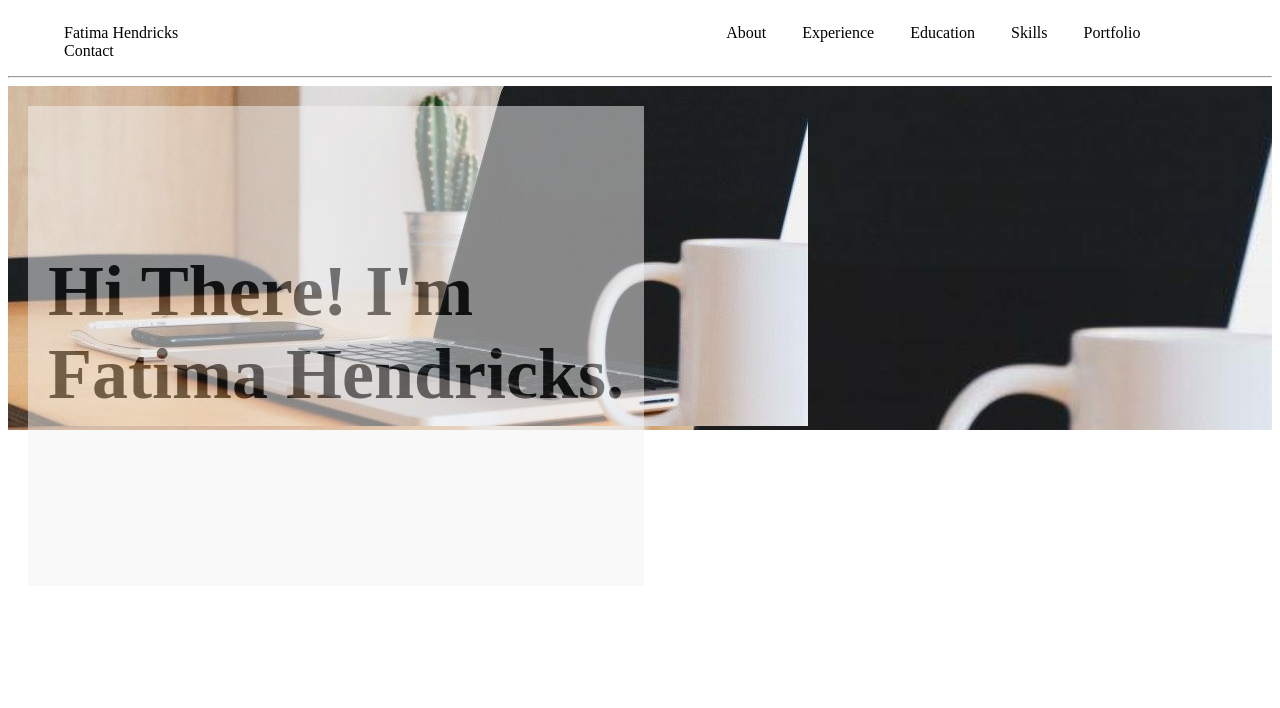
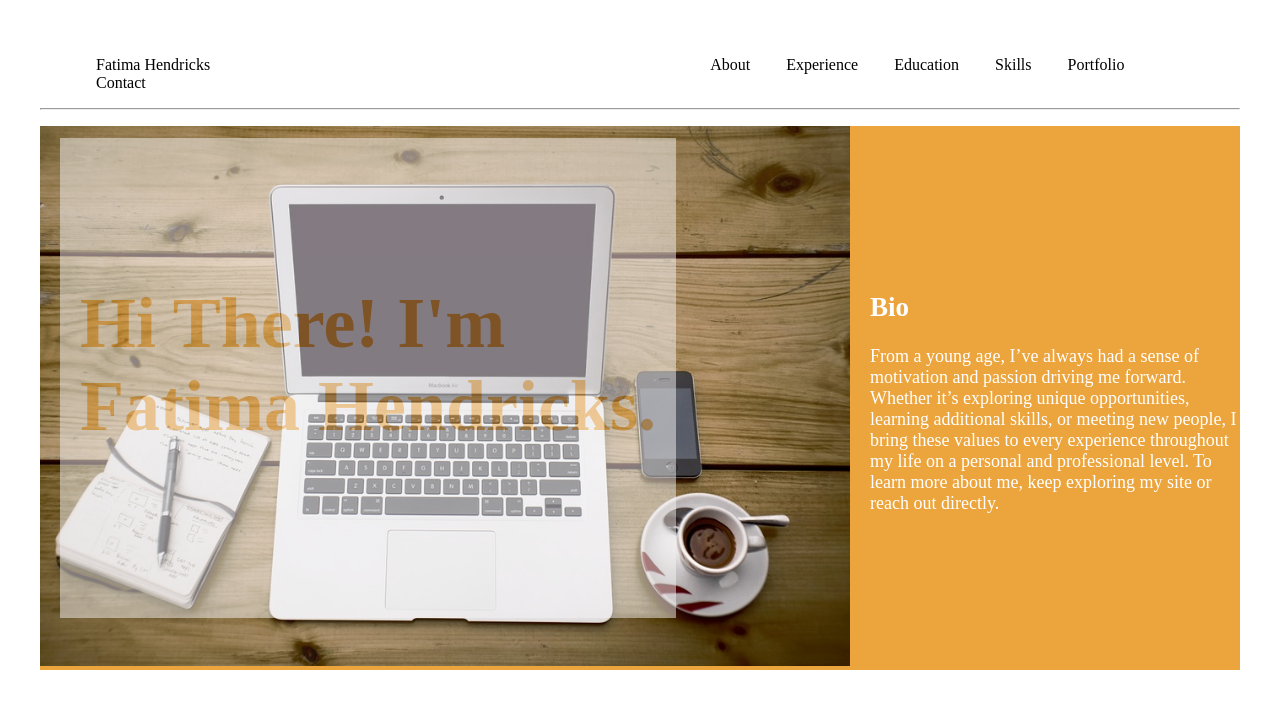
Before and after one commit to fhendricks2/online-cv, a plain HTML site: page index.html in a window 1280 px wide. Drawn offline with Linux system fonts and the light colour scheme.

Commit message:
about section created

```diff
--- a/index.html
+++ b/index.html
@@ -31,14 +31,21 @@
     <hr>
     <section class="home">
         <div class="container">
-            <img src="images/increasing_customer_lifetime_value.jpg" alt="">
             <div class="text-block">
                 <h1>Hi There! I'm<br> Fatima Hendricks.</h1>
             </div>
         </div>
     </section>
 
-
+    <section id="about">
+        <div>
+            <img src="images/home-office-336378_960_720.jpg" alt="">
+        </div>
+        <div class="text">
+            <h1>Bio</h1>
+            <p>From a young age, I’ve always had a sense of motivation and passion driving me forward. Whether it’s exploring unique opportunities, learning additional skills, or meeting new people, I bring these values to every experience throughout my life on a personal and professional level. To learn more about me, keep exploring my site or reach out directly.</p>
+        </div>
+    </section>
 
 </body>
 </html>
--- a/scss/main.scss
+++ b/scss/main.scss
@@ -6,6 +6,14 @@
         'partials/base',
         'partials/components',
         'partials/responsive';
+
+body {
+    padding: 2em;
+}
+
+html {
+    scroll-behavior: smooth;
+}
 
 // =============== //
     // Header //
@@ -29,7 +37,7 @@
 }
 
 .sections>*>*:nth-child(1) {
-   margin-right: 33em;
+   margin-right: 30em;
 }
 
 .sections>*>*:nth-child(7) {
@@ -42,18 +50,19 @@ header {
     height: 3em;
 }
 
+// ================== //
+    //Home Banner//
+// ================== //
 .home {
     background-image: url(../images/increasing_customer_lifetime_value.jpg);
     background-size: cover;
     height: -webkit-fill-available;
 }
 
-/* Container holding the image and the text */
 .container {
     position: relative;
 }
 
-  /* Bottom right text */
 .text-block {
     position: absolute;
     top: 20px;
@@ -68,5 +77,30 @@ header {
 
     h1 {
         margin-top: 2em;
+        color: #eca43d;
     }
 }
+
+// ================ //
+    // About //
+// ================ //
+
+#about {
+    display: grid;
+    grid-column-gap: 20px;
+    grid-row-gap: 50px;
+    grid-template-rows: repeat(1, 1fr);
+    grid-template-columns: repeat(2, 1fr);
+    margin-top: 1em;
+    background-color: #eca43d;
+
+    .text {
+        margin-top: 8em;
+        font-size: large;
+        color: #fff;
+    }
+
+    img {
+        width: 810px;
+    }
+}
```
Also changed, not shown: css/main.css, 1 other file.
